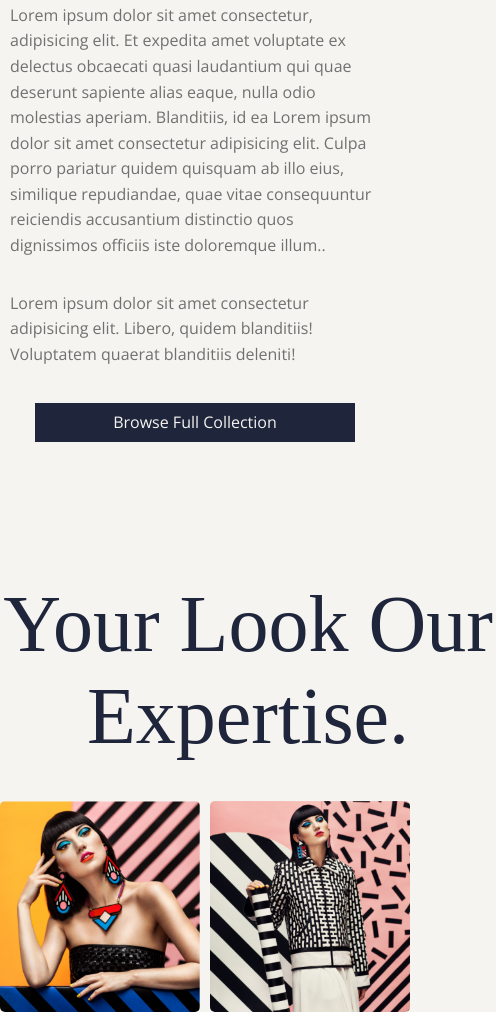
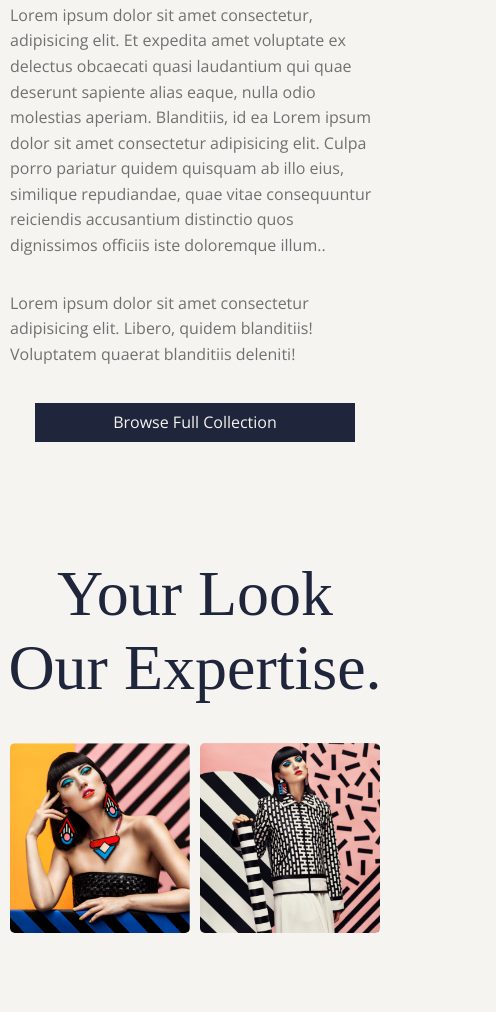
Before and after one commit to hussein430/Fashion-website, a plain HTML site: page index.html in a window 390 px wide. Shown: the part 688-1700 px from the top of the page, 496 px wide, since content can reach past the window. After the commit the page ends 1621 px from the top, so only its background shows below. Drawn offline with nearby package versions, Linux system fonts and the light colour scheme.

Commit message:
finish the expertise section

```diff
--- a/css/style.css
+++ b/css/style.css
@@ -407,17 +407,18 @@ p {
 
 .our-expertise .container .imgs{
   display: flex;
+  position: relative;
 }
 
 .our-expertise .container .imgs img {
-  max-width: 500px;
+  max-width: 600px;
   border-radius: 5px;
 }
 
 .our-expertise .container .imgs .img2 {
     position: absolute;
-    top: 182px;
-    right: 133px;
+    top: -100px;
+    left: 700px;
 }
 
 /* Responsive */
@@ -428,7 +429,7 @@ p {
     margin-left: 0;
   }
 
-  .our-expertise .container h4 {
+  .our-expertise .container .title h4 {
     font-size: 4rem;
     font-weight: 500;
     width: 100%;
@@ -438,8 +439,13 @@ p {
     text-align: center;
   }
 
+  .our-expertise .container .imgs{
+    margin-left: auto;
+    margin-right: auto;
+  }
+
   .our-expertise .container .imgs img {
-    max-width: 200px;
+    max-width: 180px;
   }
 
   .our-expertise .container .imgs .img2 {
@@ -449,3 +455,7 @@ p {
 }
 
 /* End our expertise */
+
+/* Start Trusted */
+
+/* End Trusted */
```
Also changed, not shown: index.html (+3 -0 lines), imgs/header2.jpg, imgs/header5.jpg (deleted).
